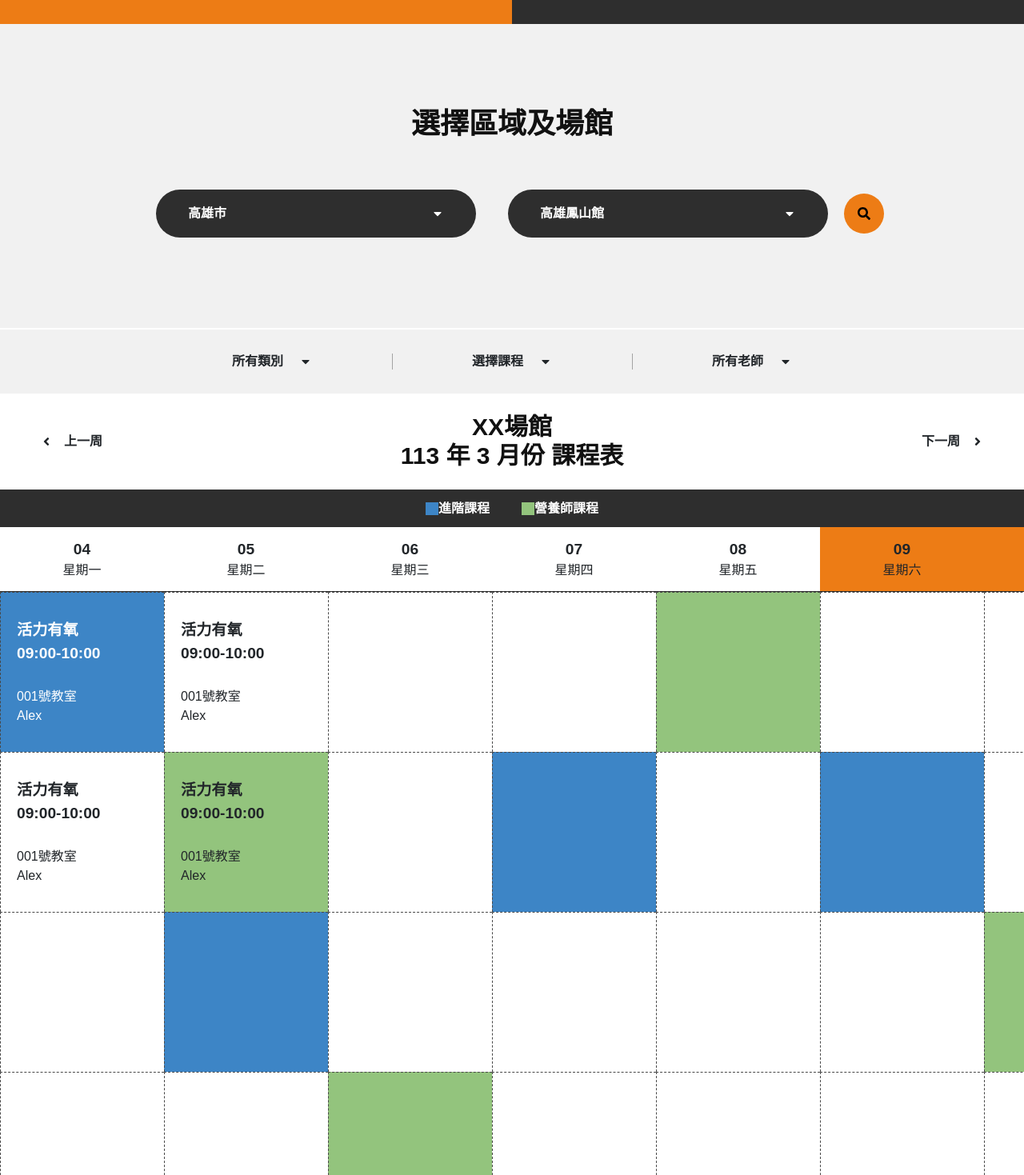
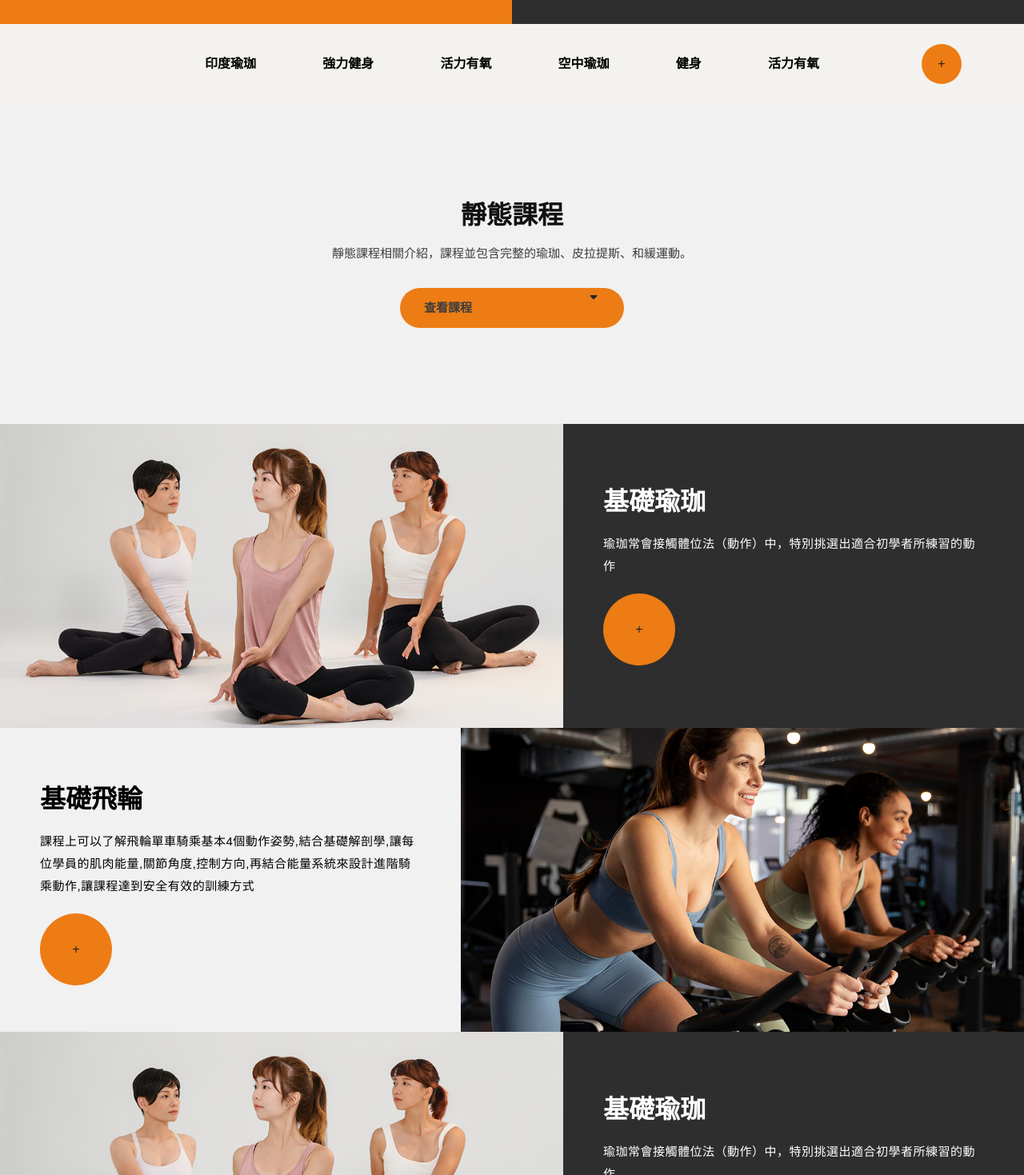
Before and after one commit to ni86910/team1_final, a Next.js app in the folder frontend-react/: page /class in a window 1280 px wide. Shown: the part 241-1710 px from the top of the page at 80% size. Built offline with nearby package versions, Linux system fonts and the light colour scheme.

Commit message:
調整完 intro跟schedule 個別都是大致完好的

```diff
--- /dev/null
+++ b/frontend-react/components/class/class-intro.js
@@ -0,0 +1,78 @@
+import React from 'react'
+import style from '@/styles/class-intro.module.scss'
+import { FaSortDown } from 'react-icons/fa'
+import Link from 'next/link'
+
+export default function ClassIntro() {
+  return (
+    <>
+      <section className={style['schedule-section']}>
+        <div className={style['category-nav']}>
+          <div className={style['categories']}>
+            <Link href="">印度瑜珈</Link>
+            <Link href="">強力健身</Link>
+            <Link href="">活力有氧</Link>
+            <Link href="">空中瑜珈</Link>
+            <Link href="">健身</Link>
+            <Link href="">活力有氧</Link>
+          </div>
+          <div className={style['more-btn']}>+</div>
+        </div>
+        <div className={style['category-intro']}>
+          <h2 className={style['category-name']}>靜態課程</h2>
+          <p className={style['category-desc']}>
+            靜態課程相關介紹，課程並包含完整的瑜珈、皮拉提斯、和緩運動。
+          </p>
+          <div className={style['select-bar']}>
+            <p>查看課程</p>
+            <FaSortDown />
+          </div>
+        </div>
+        <div className={style['classes']}>
+          <div className={style['class']}>
+            <div className={style['img-box']}>
+              <img src="./img/class/2_202212291552011if0i26239.jpg" alt="" />
+            </div>
+            <div className={style['class-content']}>
+              <div className={style['class-content-box']}>
+                <h3 className={style['class-name']}>基礎瑜珈</h3>
+                <p className={style['class-info']}>
+                  瑜珈常會接觸體位法（動作）中，特別挑選出適合初學者所練習的動作
+                </p>
+                <div className={style['learn-more']}>+</div>
+              </div>
+            </div>
+          </div>
+          <div className={style['class']}>
+            <div className={style['img-box']}>
+              <img src="./img/class/2_20221229164722batp5kE9j10.jpg" alt="" />
+            </div>
+            <div className={style['class-content']}>
+              <div className={style['class-content-box']}>
+                <h3 className={style['class-name']}>基礎飛輪</h3>
+                <p className={style['class-info']}>
+                  課程上可以了解飛輪單車騎乘基本4個動作姿勢,結合基礎解剖學,讓每位學員的肌肉能量,關節角度,控制方向,再結合能量系統來設計進階騎乘動作,讓課程達到安全有效的訓練方式
+                </p>
+                <div className={style['learn-more']}>+</div>
+              </div>
+            </div>
+          </div>
+          <div className={style['class']}>
+            <div className={style['img-box']}>
+              <img src="./img/class/2_202212291552011if0i26239.jpg" alt="" />
+            </div>
+            <div className={style['class-content']}>
+              <div className={style['class-content-box']}>
+                <h3 className={style['class-name']}>基礎瑜珈</h3>
+                <p className={style['class-info']}>
+                  瑜珈常會接觸體位法（動作）中，特別挑選出適合初學者所練習的動作
+                </p>
+                <div className={style['learn-more']}>+</div>
+              </div>
+            </div>
+          </div>
+        </div>
+      </section>
+    </>
+  )
+}
--- a/frontend-react/pages/class/index.js
+++ b/frontend-react/pages/class/index.js
@@ -3,6 +3,8 @@ import React from 'react'
 // import Footer from '@/components/common/footer'
 import ClassSchedule from '@/components/class/class-schedule'
 import ClassSwitch from '@/components/class/class-switch'
+import ClassIntro from '@/components/class/class-intro'
+
 import Head from 'next/head'
 
 export default function Class() {
@@ -13,7 +15,10 @@ export default function Class() {
       </Head>
       <hr />
       <ClassSwitch />
-      <ClassSchedule />
+      {/* <div style={{ display: 'flex', width: '200%' }}> */}
+      <ClassIntro />
+      {/* <ClassSchedule /> */}
+      {/* </div> */}
     </>
   )
 }
--- /dev/null
+++ b/frontend-react/styles/class-intro.module.scss
@@ -0,0 +1,247 @@
+$orange: #ed7c15;
+$black: #000000;
+$black2: #2e2e2e;
+$gray: #f1f1f1;
+$white: #ffffff;
+
+// * {
+//   box-sizing: border-box;
+//   margin: 0;
+//   padding: 0;
+//   font-family: Verdana, Geneva, Tahoma, sans-serif;
+//   font-weight: normal;
+//   text-decoration: none;
+//   border: none;
+// }
+
+// a {
+//   & :active {
+//     color: $orange;
+//   }
+//   &:visited {
+//     color: $white;
+//   }
+//   &:hover {
+//     color: $orange;
+//   }
+//   transition: all 0.2s ease-in;
+// }
+
+.container {
+  width: 90%;
+}
+
+// header {
+//   background-color: $black;
+//   height: 70px;
+//   display: flex;
+//   justify-content: center;
+//   div {
+//     height: 100%;
+//     display: flex;
+//     justify-content: space-between;
+//     align-items: center;
+//   }
+//   .logo {
+//     width: auto;
+//     height: 80%;
+//     justify-content: space-between;
+//     img {
+//       height: 100%;
+//     }
+//   }
+//   nav {
+//     height: 100%;
+//     color: white;
+//     display: flex;
+//     align-items: center;
+//     ul {
+//       display: flex;
+//       list-style: none;
+//       height: 100%;
+//       align-items: center;
+//       li {
+//         display: flex;
+//         flex-direction: column;
+//         position: relative;
+//         align-items: center;
+//         margin-left: 20px;
+//         height: 100%;
+//         overflow: hidden;
+//         a {
+//           display: flex;
+//           align-items: center;
+//           height: 100%;
+//           .icon {
+//             font-size: larger;
+//           }
+//         }
+//         a::after {
+//           content: "";
+//           position: absolute;
+//           top: 65px;
+//           left: 0px;
+//           width: 0;
+//           // height: 100%;
+//           border-bottom: 5px solid $orange;
+//           transition: all 0.2s ease-in;
+//         }
+//         a:hover::after {
+//           width: 200%;
+//         }
+//       }
+//     }
+//   }
+// }
+.banner {
+  margin-top: 100px;
+  margin-bottom: 50px;
+  display: flex;
+  flex-direction: column;
+  align-items: center;
+  h1 {
+    margin-bottom: 20px;
+    font-size: 28px;
+    font-weight: 700;
+  }
+}
+.schedule-section {
+  display: flex;
+  flex-direction: column;
+  align-items: center;
+  width: 100%;
+}
+.category-nav {
+  display: flex;
+  position: relative;
+  justify-content: center;
+  height: 100px;
+  width: 100%;
+  background: #f3f2ee;
+  // margin-top: 50px;
+  // margin-bottom: 50px;
+  .categories {
+    display: flex;
+    width: 60%;
+    height: 100%;
+    padding: 0;
+    justify-content: space-between;
+    align-items: center;
+    a {
+      font-size: 16px;
+      font-weight: 700;
+      color: #000000;
+      & :active {
+        color: $orange;
+      }
+      &:visited {
+        color: $black;
+      }
+      &:hover {
+        color: $orange;
+      }
+      transition: all 0.2s ease-in;
+    }
+  }
+  .more-btn {
+    background-color: $orange;
+    height: 50px;
+    width: 50px;
+    line-height: 50px;
+    text-align: center;
+    border-radius: 50%;
+    position: absolute;
+    top: 25%;
+    left: 90%;
+  }
+}
+.category-intro {
+  background-color: $gray;
+  height: 400px;
+  display: flex;
+  flex-direction: column;
+  align-items: center;
+  justify-content: space-between;
+  padding: 120px;
+  width: 100%;
+  h2 {
+    font-size: 32px;
+    font-weight: 700;
+  }
+  .select-bar {
+    width: 280px;
+    height: 50px;
+    background-color: $orange;
+    border-radius: 50px;
+    line-height: 50px;
+    padding: 0 30px 0 30px;
+    font-weight: 700;
+    display: flex;
+    justify-content: space-between;
+    p {
+      line-height: 50px;
+      font-weight: 700;
+    }
+    i {
+      line-height: 50px;
+    }
+  }
+}
+.classes {
+  .class {
+    display: flex;
+    height: 380px;
+    .img-box {
+      width: 55%;
+      display: flex;
+      justify-content: center;
+      align-items: center;
+      overflow: hidden;
+      img {
+        width: 100%;
+        min-width: 650px;
+      }
+    }
+    .class-content {
+      background-color: $black2;
+      display: flex;
+      flex-direction: column;
+      padding: 70px 50px;
+      width: 45%;
+      .class-content-box{
+        margin: auto;
+        .class-name {
+          font-size: 32px;
+          margin-bottom: 20px;
+          font-weight: 700;
+          color: white;
+        }
+        .class-info {
+          margin-bottom: 20px;
+          line-height: 28px;
+          letter-spacing: 0.5px;
+          color: white;
+        }
+        .learn-more {
+          width: 90px;
+          height: 90px;
+          background-color: $orange;
+          line-height: 90px;
+          text-align: center;
+          border-radius: 50%;
+        }
+      }
+    }
+  }
+  .class:nth-child(even){
+    flex-direction: row-reverse;
+    .class-content {
+      background-color: $gray;
+      .class-content-box{
+        .class-info,.class-name{
+          color: $black;
+        }
+      }
+    }
+  }
+}
--- a/frontend-react/styles/class-schedule.module.scss
+++ b/frontend-react/styles/class-schedule.module.scss
@@ -41,7 +41,7 @@
   display: flex;
   flex-direction: column;
   align-items: center;
-  width: 100%;
+  width: 50%;
   .schedule-filter {
     display: flex;
     flex-direction: column;
```
